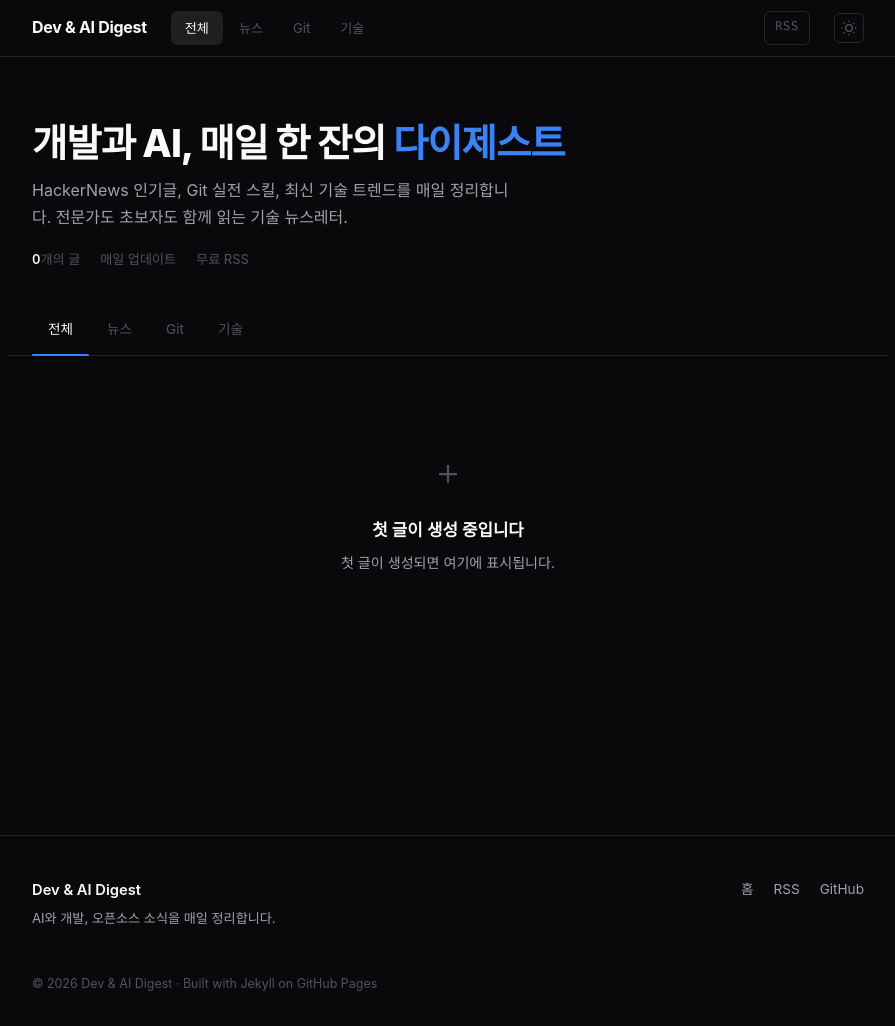
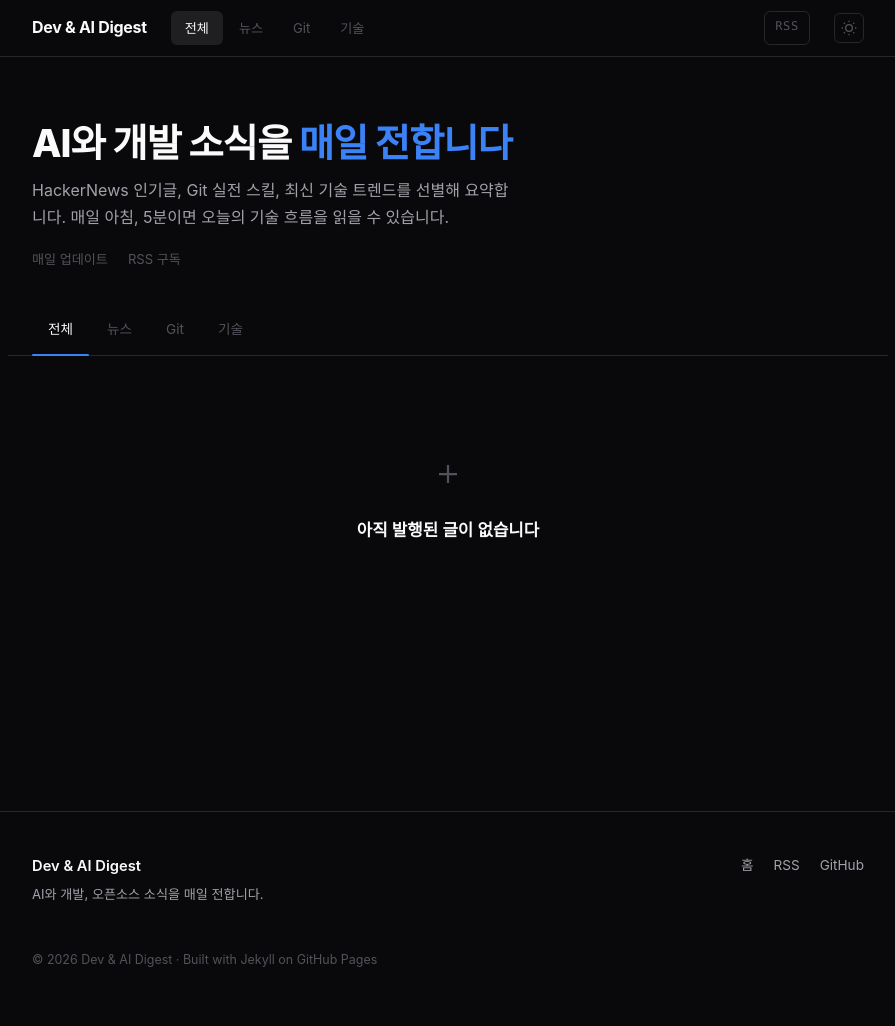
Before and after one commit to yoonyuechang/blog-auto, a Jekyll site: the page built from index.html, in a window 1280 px wide and 1026 px high. Shown: the whole window, without its empty margins (192-1087 px from the left). Built offline with Jekyll 4.4.1, drawn with Linux system fonts in a browser that asks for light colours.

Commit message:
fix: professional Korean copy, remove gradient SVG images
- Rewrote all Korean copy to be direct and professional
- Removed '0개의 글' stat, '꿀팁', '한 잔의 다이제스트' etc.
- SVG hero images use solid dark background, no gradients
- Empty states simplified (no apologies/explanations)

```diff
--- a/_config.yml
+++ b/_config.yml
@@ -1,5 +1,5 @@
 title: Dev & AI Digest
-description: AI와 개발, 오픈소스 소식을 매일 정리합니다
+description: AI와 개발, 오픈소스 소식을 매일 전합니다
 url: https://yoonyuechang.github.io
 baseurl: /blog-auto
 markdown: kramdown
--- a/_layouts/default.html
+++ b/_layouts/default.html
@@ -37,7 +37,7 @@
     <div class="footer-inner">
       <div class="footer-brand">
         <strong>{{ site.title }}</strong>
-        <p>AI와 개발, 오픈소스 소식을 매일 정리합니다.</p>
+        <p>AI와 개발, 오픈소스 소식을 매일 전합니다.</p>
       </div>
       <div class="footer-links">
         <a href="{{ site.baseurl }}/">홈</a>
--- a/category/git/index.html
+++ b/category/git/index.html
@@ -4,7 +4,7 @@ layout: default
 
 <div class="cat-head">
   <h1>Git</h1>
-  <p>초보자부터 고수까지, Git 실전 스킬과 꿀팁을 소개합니다.</p>
+  <p>Git 실전 스킬을 상황과 함께 소개합니다.</p>
 </div>
 
 <nav class="section-tabs" style="margin-top:24px">
@@ -34,7 +34,6 @@ layout: default
   {% else %}
   <div class="empty">
     <h3>아직 Git 팁이 없습니다</h3>
-    <p>곧 첫 팁이 발행됩니다.</p>
   </div>
   {% endfor %}
 </div>
--- a/category/news/index.html
+++ b/category/news/index.html
@@ -4,7 +4,7 @@ layout: default
 
 <div class="cat-head">
   <h1>뉴스</h1>
-  <p>HackerNews, TechCrunch 등 해외 기술 뉴스를 한국어로 정리합니다.</p>
+  <p>해외 기술 뉴스를 한국어로 요약해 전합니다.</p>
 </div>
 
 <nav class="section-tabs" style="margin-top:24px">
@@ -34,7 +34,6 @@ layout: default
   {% else %}
   <div class="empty">
     <h3>아직 뉴스가 없습니다</h3>
-    <p>곧 첫 뉴스가 발행됩니다.</p>
   </div>
   {% endfor %}
 </div>
--- a/category/tech/index.html
+++ b/category/tech/index.html
@@ -4,7 +4,7 @@ layout: default
 
 <div class="cat-head">
   <h1>기술</h1>
-  <p>개발 도구, 프레임워크, 아키텍처 등 기술 전반을 다룹니다.</p>
+  <p>개발 도구와 프레임워크, 아키텍처까지 기술 전반을 다룹니다.</p>
 </div>
 
 <nav class="section-tabs" style="margin-top:24px">
@@ -34,7 +34,6 @@ layout: default
   {% else %}
   <div class="empty">
     <h3>아직 기술 아티클이 없습니다</h3>
-    <p>곧 첫 아티클이 발행됩니다.</p>
   </div>
   {% endfor %}
 </div>
--- a/index.html
+++ b/index.html
@@ -3,12 +3,11 @@ layout: default
 ---
 
 <section class="hero">
-  <h1>개발과 AI, 매일 한 잔의 <span>다이제스트</span></h1>
-  <p>HackerNews 인기글, Git 실전 스킬, 최신 기술 트렌드를 매일 정리합니다. 전문가도 초보자도 함께 읽는 기술 뉴스레터.</p>
+  <h1>AI와 개발 소식을 <span>매일 전합니다</span></h1>
+  <p>HackerNews 인기글, Git 실전 스킬, 최신 기술 트렌드를 선별해 요약합니다. 매일 아침, 5분이면 오늘의 기술 흐름을 읽을 수 있습니다.</p>
   <div class="hero-meta">
-    <span><strong>{{ site.posts.size }}</strong>개의 글</span>
     <span>매일 업데이트</span>
-    <span>무료 RSS</span>
+    <span>RSS 구독</span>
   </div>
 </section>
 
@@ -39,8 +38,7 @@ layout: default
   {% else %}
   <div class="empty">
     <svg width="36" height="36" viewBox="0 0 24 24" fill="none" stroke="currentColor" stroke-width="1.5"><path d="M12 6v6m0 0v6m0-6h6m-6 0H6"/></svg>
-    <h3>첫 글이 생성 중입니다</h3>
-    <p>첫 글이 생성되면 여기에 표시됩니다.</p>
+    <h3>아직 발행된 글이 없습니다</h3>
   </div>
   {% endfor %}
 </div>
```
Also changed, not shown: scripts/generate_post.py (+5 -11 lines).
